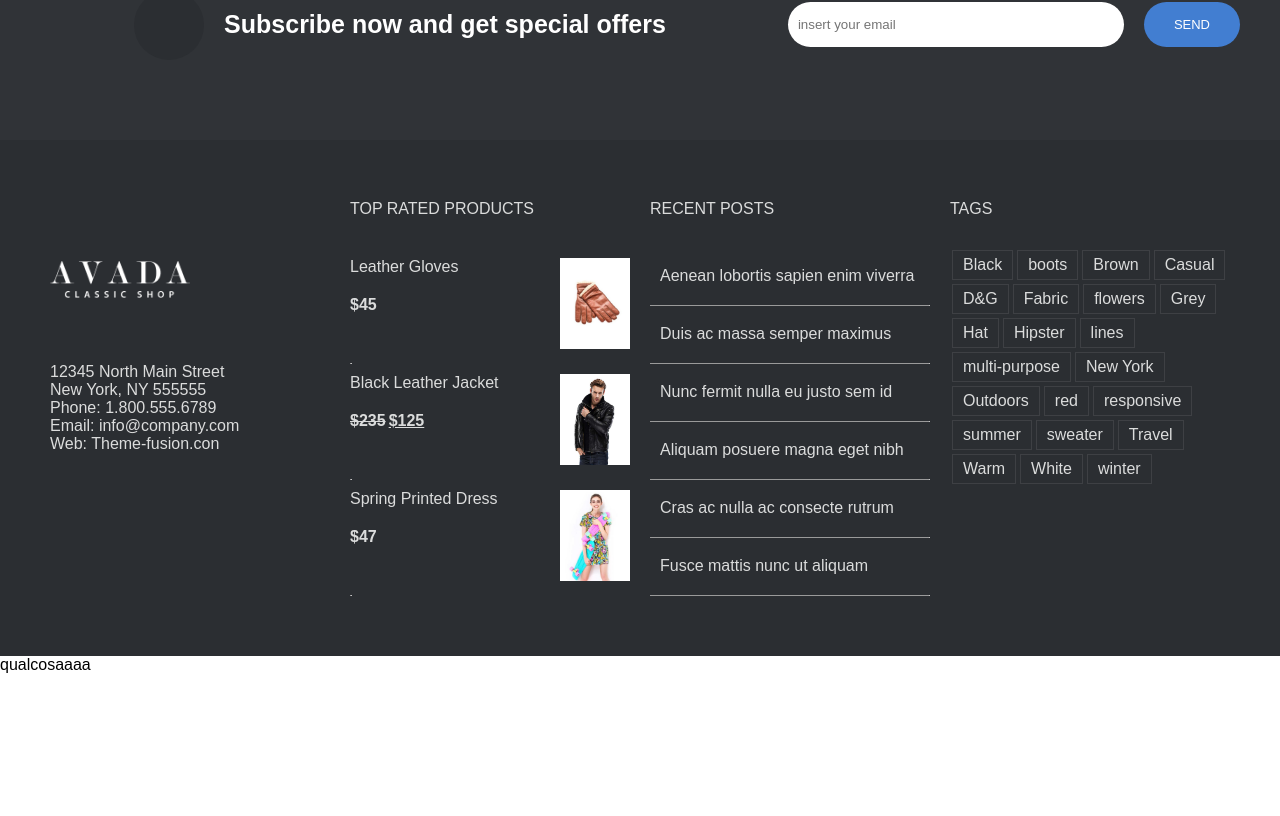
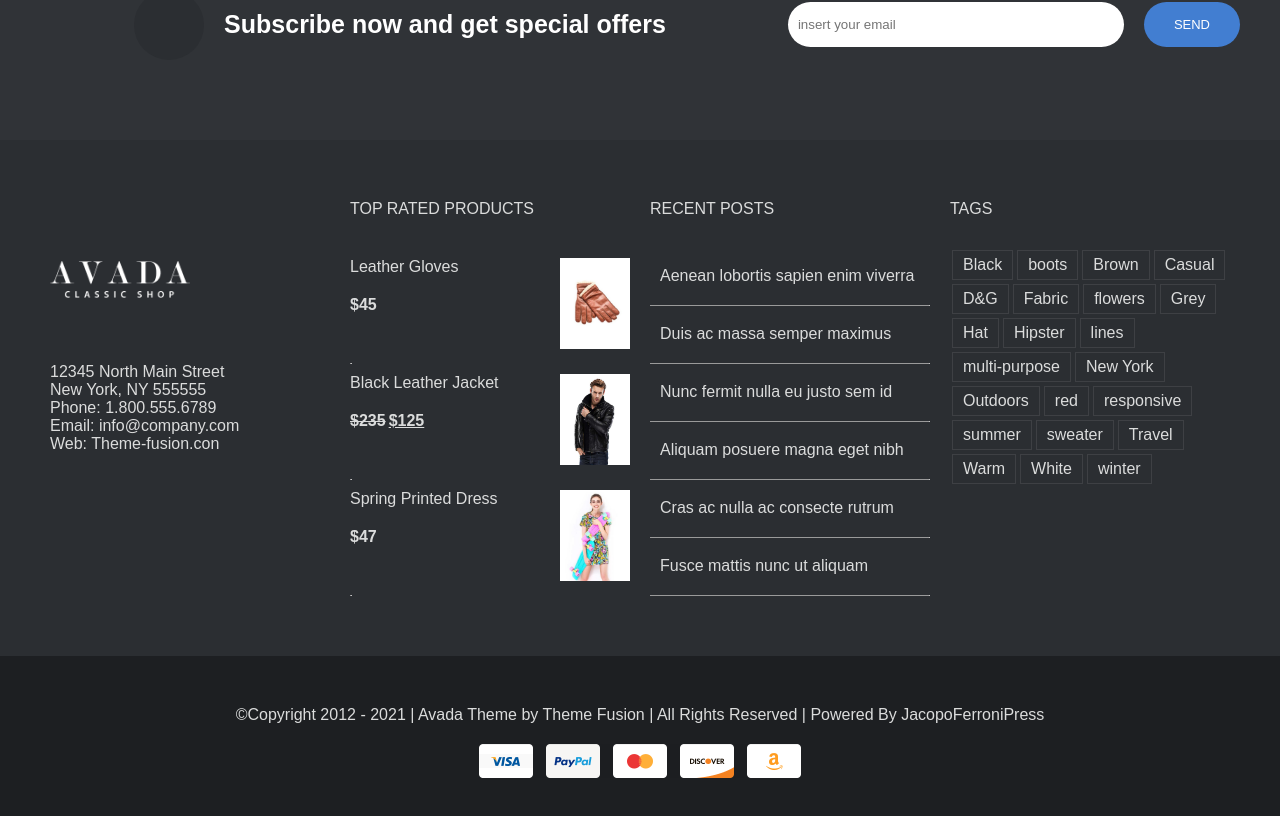
Before and after one commit to jacopo-ferroni/proj-html-vuejs, a Vue app: page / in a window 1280 px wide. Shown: the part 6633-7449 px from the top of the page. Before the commit the page ends 7307 px from the top, so only its background shows below. Built offline with nearby package versions, Linux system fonts and the light colour scheme; the HTML template or start-up script is replaced by a standard one.

Commit message:
end static part

```diff
--- a/src/components/Footer2.vue
+++ b/src/components/Footer2.vue
@@ -1,6 +1,9 @@
 <template>
     <div class="footer2">
-        qualcosaaaa
+        <div class="footer-text">
+            ©Copyright 2012 - 2021 | Avada Theme by Theme Fusion | All Rights Reserved | Powered By JacopoFerroniPress
+        </div>
+        <img src="@/assets/classic-shop/images/payment_cards_footer.png" alt="">
     </div>
 </template>
 
@@ -10,6 +13,17 @@ export default {
 }
 </script>
 
-<style>
-
+<style scoped lang="scss">
+    .footer2 {
+        padding: 50px 0;
+        background-color: #1d1f22;
+        display: flex;
+        flex-direction: column;
+        align-items: center;
+        justify-content: center;
+        .footer-text {
+            margin-bottom: 20px;
+            color: #dbdcdc;
+        }
+    }
 </style>
```
